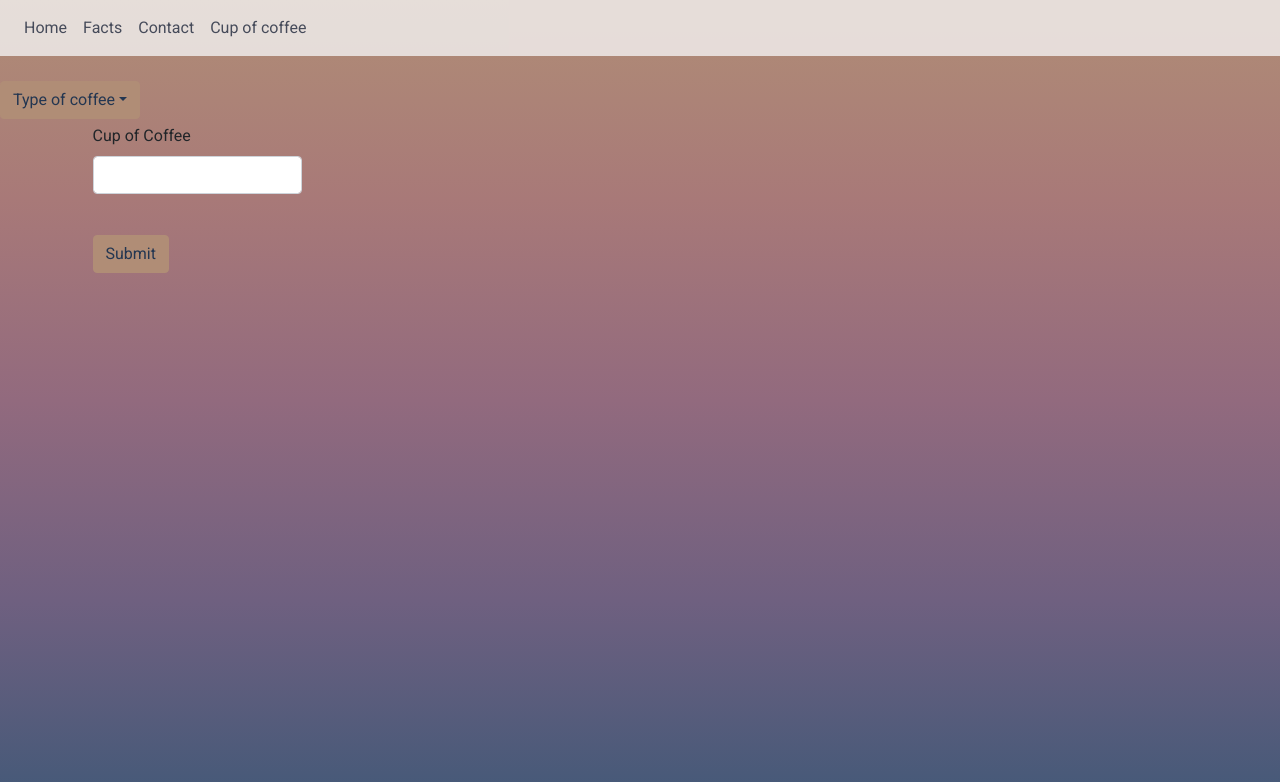
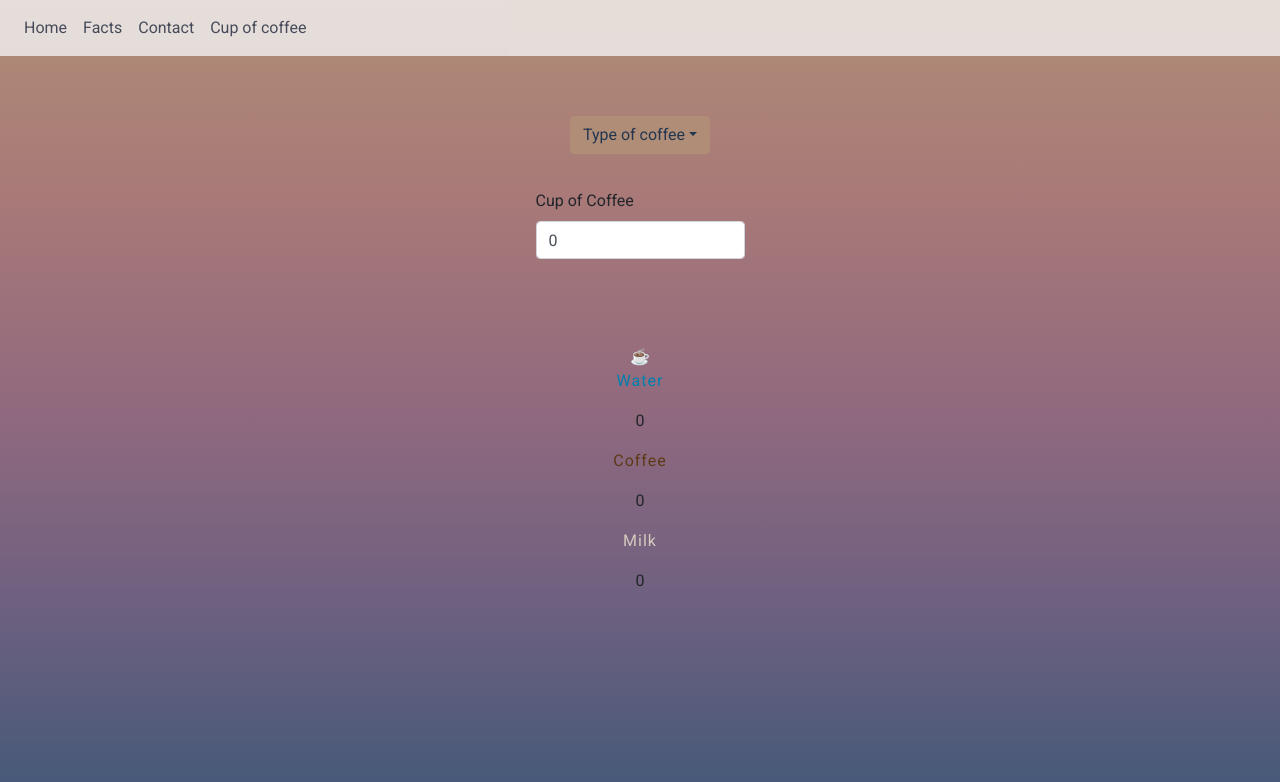
Before and after one commit to dapple1990/React-app, a React (Create React App) app: page /cupOf in a window 1280 px wide. Shown: the top 782 px of the page. Built offline with nearby package versions, Linux system fonts and the light colour scheme.

Commit message:
fix(): fix input form

```diff
--- a/src/components/contact.js
+++ b/src/components/contact.js
@@ -1,13 +1,9 @@
-import React, { Component } from 'react';
+import React from "react";
 
-class Contact extends Component {
-  render() {
-    return (
-        <div>
-          <h2>Contact</h2>
-        </div>
-    );
-  }
-}
+const Contact = () => (
+  <div>
+    <h3>Contact</h3>
+  </div>
+);
 
 export default Contact;
--- /dev/null
+++ b/src/components/counter.jsx
@@ -0,0 +1,29 @@
+import React, { Component } from "react";
+
+class Counter extends Component {
+  state = {
+    water: 0,
+    coffee: 0,
+    milk: 0,
+    cupOf: 0
+  };
+
+  render() {
+    const { water, coffee, milk } = this.state;
+    return (
+      <div className="input-container">
+        <span role="img" aria-label="Coffee">
+          ☕
+        </span>
+        <p className="water">Water</p>
+        <p>{water}</p>
+        <p className="coffee">Coffee</p>
+        <p>{coffee}</p>
+        <p className="milk">Milk</p>
+        <p>{milk}</p>
+      </div>
+    );
+  }
+}
+
+export default Counter;
--- a/src/components/cupof.js
+++ /dev/null
@@ -1,17 +0,0 @@
-import React from "react";
-import DropdownButton from "react-bootstrap/DropdownButton";
-import Dropdown from "react-bootstrap/Dropdown";
-import InputForm from "../components/inputForm";
-
-const CupOf = () => (
-  <div>
-    <DropdownButton id="dropdown-basic-button" title="Type of coffee">
-      <Dropdown.Item>Flat white</Dropdown.Item>
-      <Dropdown.Item>Cortado</Dropdown.Item>
-      <Dropdown.Item>Capuccino</Dropdown.Item>
-    </DropdownButton>
-    <InputForm />
-  </div>
-);
-
-export default CupOf;
--- /dev/null
+++ b/src/components/cupof.jsx
@@ -0,0 +1,35 @@
+import React, { Component } from "react";
+import DropdownButton from "react-bootstrap/DropdownButton";
+import Dropdown from "react-bootstrap/Dropdown";
+import Counter from "./counter";
+import InputForm from "./inputForm";
+
+class CupOf extends Component {
+
+  state = {
+    amountOfCoffee: 0
+  }
+
+  handleInputChange = (number) => {
+    const value = parseInt(number)
+    this.setState({
+      amountOfCoffee: !isNaN(value) ? value : 0,
+    });
+  }
+
+  render() {
+    return (
+      <div className="input-container">
+        <DropdownButton id="dropdown-basic-button" title="Type of coffee">
+          <Dropdown.Item  eventKey="flat" active>Flat white</Dropdown.Item>
+          <Dropdown.Item eventKey="cortado">Cortado</Dropdown.Item>
+          <Dropdown.Item eventKey="capuccino">Capuccino</Dropdown.Item>
+        </DropdownButton>
+        <InputForm onChange={event => this.handleInputChange(event.target.value)} value = {this.state.amountOfCoffee} />
+        <Counter />
+      </div>
+    );
+  }
+}
+
+export default CupOf;
--- /dev/null
+++ b/src/components/inputForm.js
@@ -0,0 +1,21 @@
+import React from "react";
+import Form from "react-bootstrap/Form";
+import PropTypes from 'prop-types';
+
+const InputForm = ({onChange, value}) =>(
+  <div className="input-container">
+    <Form>
+      <Form.Group controlId="formBasicEmail">
+        <Form.Label >Cup of Coffee</Form.Label>
+        <Form.Control type="number" onChange={ onChange } value = { value } />
+      </Form.Group>
+    </Form>
+  </div>
+);
+
+InputForm.propTypes = {
+  onChange : PropTypes.func,
+  value : PropTypes.number
+}
+
+export default InputForm;
--- a/src/components/inputForm.jsx
+++ /dev/null
@@ -1,46 +0,0 @@
-import React, { Component } from "react";
-import Form from 'react-bootstrap/Form';
-import Button from 'react-bootstrap/Button';
-
-
-class InputForm extends Component {
-
-  state = {
-    amountOfCoffee: '',
-    errorMessage: ''
-  };
-
-  handleSubmit = (event) => {
-    const { amountOfCoffee } = this.state;
-    event.preventDefault();
-    if(amountOfCoffee.length === 0) {
-      this.setState({
-        errorMessage: 'Please enter how many coffee you would like to drink/serve 😉'
-      });
-    }
-    this.setState({
-      [event.target.id]: event.target.value
-    })
-  }
-
-
-  render() {
-    const { errorMessage } = this.state
-    return (
-      <div className="input-container">
-        <Form>
-          <Form.Group controlId="formBasicEmail">
-            <Form.Label>Cup of Coffee</Form.Label>
-            <Form.Control type="water" />
-          </Form.Group>
-          <p>{errorMessage}</p>
-          <Button id="submit-button" variant="primary" type="submit" onClick={this.handleSubmit}>
-            Submit
-          </Button>
-        </Form>
-      </div>
-    );
-  }
-}
-
-export default InputForm;
--- a/src/stylesheets/App.css
+++ b/src/stylesheets/App.css
@@ -23,6 +23,24 @@ a {
   color: #233651;
   text-decoration: none;
   margin: 8px;
+}
+
+.coffee {
+  font-family: "Roboto", sans-serif;
+  letter-spacing: 1px;
+  color: #5E3917;
+}
+
+.water {
+  font-family: "Roboto", sans-serif;
+  letter-spacing: 1px;
+  color: #007FAF;
+}
+
+.milk {
+  font-family: "Roboto", sans-serif;
+  letter-spacing: 1px;
+  color: #D5CABD;
 }
 
 .navbar-opacity {
@@ -87,8 +105,10 @@ a {
 .input-container {
   font-family: "Roboto", sans-serif;
   display: flex;
-  margin: 5px;
+  flex-direction: column;
+  margin: 15px auto;
+  padding: 20px;
   justify-content: center;
   align-items: center;
-  width: 30%;
+  width: 50%;
 }
```
Also changed, not shown: src/App.js (+11 -12 lines), src/components/home.js (deleted, +0 -13 lines).
